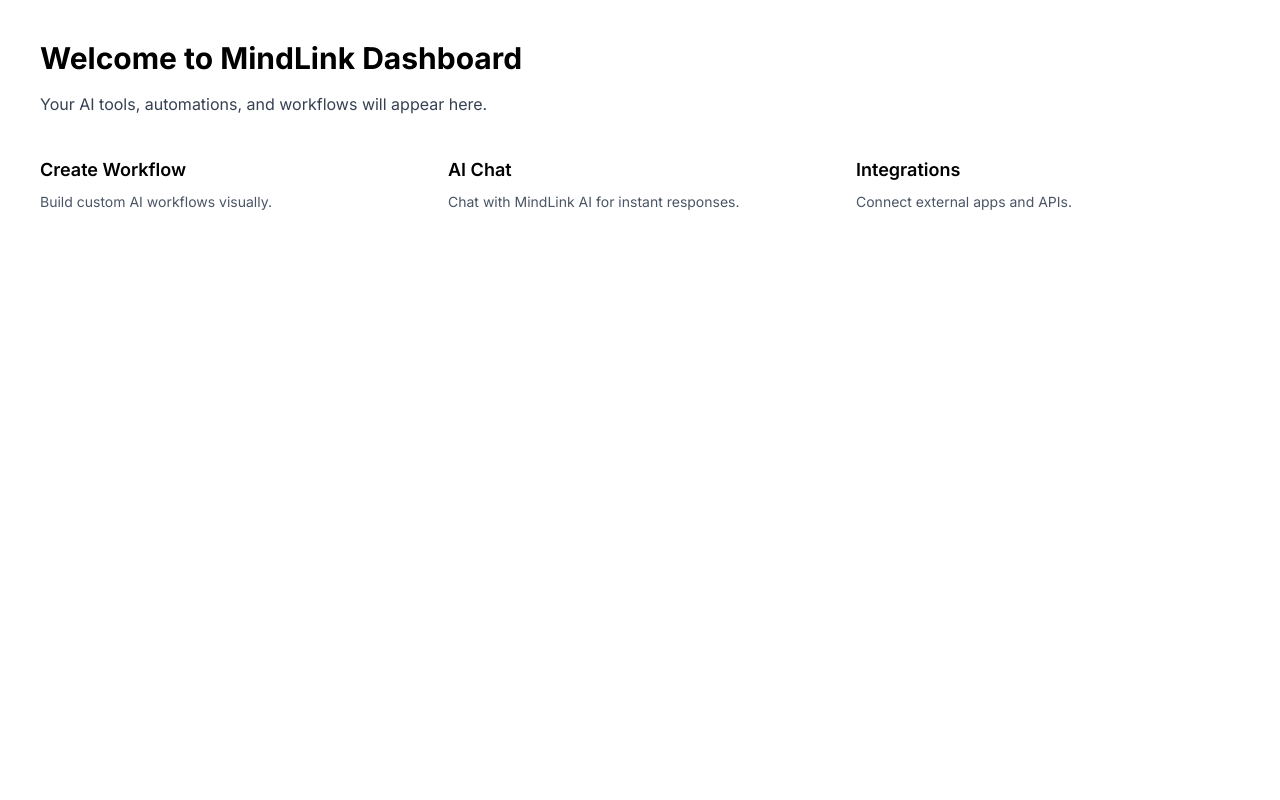
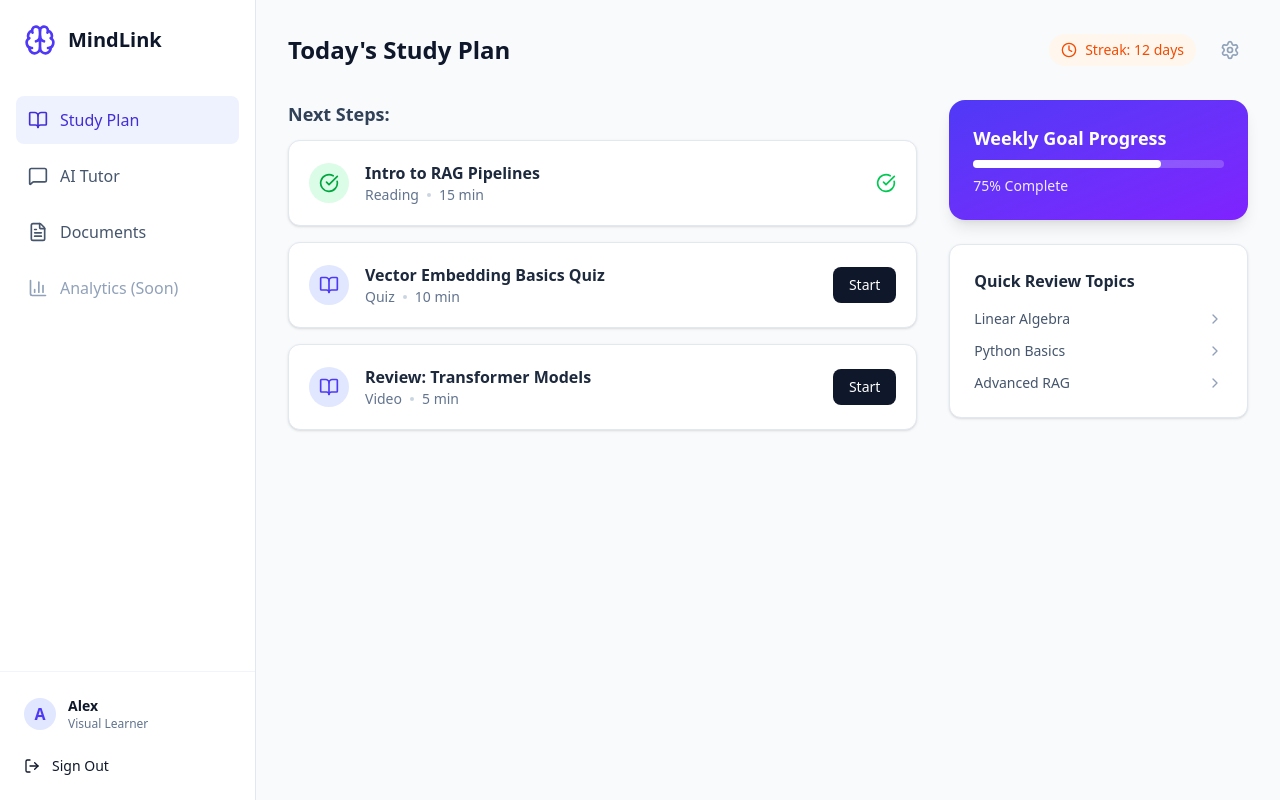
Before and after one commit to shubhcoding01/mindlink, a Next.js app in the folder frontend/: page /dashboard in a window 1280 px wide. Built offline with nearby package versions, Linux system fonts and the light colour scheme.

Commit message:
mindlink

```diff
--- a/frontend/src/app/dashboard/page.tsx
+++ b/frontend/src/app/dashboard/page.tsx
@@ -1,34 +1,190 @@
+'use client';
+
+import React, { useState } from 'react';
+import Link from 'next/link';
+import {
+  BookOpen,
+  MessageSquare,
+  BarChart3,
+  Brain,
+  FileText,
+  LogOut,
+  Settings,
+  Clock,
+  CheckCircle,
+  ChevronRight
+} from 'lucide-react';
+
+// Assuming these components are in src/components/
+import ChatInterface from '@/components/ChatInterface';
+import DocumentUploader from '@/components/DocumentUploader';
+
+// --- MOCK DATA ---
+interface UserProfile {
+  name: string;
+  learningStyle: 'Visual' | 'Textual' | 'Auditory';
+  streak: number;
+}
+interface StudyPlanItem {
+  id: string;
+  topic: string;
+  type: 'Quiz' | 'Reading' | 'Video';
+  duration: string;
+  status: 'pending' | 'completed';
+}
+
+const MOCK_USER: UserProfile = {
+  name: "Alex",
+  learningStyle: "Visual",
+  streak: 12
+};
+
+const MOCK_PLAN: StudyPlanItem[] = [
+  { id: '1', topic: 'Intro to RAG Pipelines', type: 'Reading', duration: '15 min', status: 'completed' },
+  { id: '2', topic: 'Vector Embedding Basics Quiz', type: 'Quiz', duration: '10 min', status: 'pending' },
+  { id: '3', topic: 'Review: Transformer Models', type: 'Video', duration: '5 min', status: 'pending' },
+];
+
 export default function DashboardPage() {
+  // Tabs: study (default view), chat (AI Tutor), files (Document Uploader)
+  const [activeTab, setActiveTab] = useState<'study' | 'chat' | 'files'>('study');
+
   return (
-    <div className="min-h-screen p-10">
-      <h1 className="text-3xl font-bold">Welcome to MindLink Dashboard</h1>
-
-      <p className="mt-4 text-gray-700">
-        Your AI tools, automations, and workflows will appear here.
-      </p>
-
-      <div className="grid grid-cols-1 sm:grid-cols-2 lg:grid-cols-3 gap-6 mt-10">
-        <div className="card">
-          <h3 className="text-lg font-semibold">Create Workflow</h3>
-          <p className="text-sm mt-2 text-gray-600">
-            Build custom AI workflows visually.
-          </p>
+    <div className="min-h-screen bg-slate-50 font-sans text-slate-900 flex">
+      {/* Sidebar Navigation (Fixed) */}
+      <aside className="w-20 lg:w-64 bg-white border-r border-slate-200 flex flex-col fixed h-full z-10 transition-all">
+        <div className="p-6 flex items-center gap-3">
+          <Brain className="w-8 h-8 text-indigo-600" />
+          <span className="text-xl font-bold hidden lg:block">MindLink</span>
         </div>
 
-        <div className="card">
-          <h3 className="text-lg font-semibold">AI Chat</h3>
-          <p className="text-sm mt-2 text-gray-600">
-            Chat with MindLink AI for instant responses.
-          </p>
+        {/* Navigation Items */}
+        <nav className="flex-1 px-4 space-y-2 mt-4">
+          <button onClick={() => setActiveTab('study')} className={`w-full flex items-center gap-3 p-3 rounded-lg transition ${activeTab === 'study' ? 'bg-indigo-50 text-indigo-700' : 'text-slate-600 hover:bg-slate-50 hover:text-slate-900'}`}>
+            <BookOpen className="w-5 h-5" /> <span className="hidden lg:block font-medium">Study Plan</span>
+          </button>
+          <button onClick={() => setActiveTab('chat')} className={`w-full flex items-center gap-3 p-3 rounded-lg transition ${activeTab === 'chat' ? 'bg-indigo-50 text-indigo-700' : 'text-slate-600 hover:bg-slate-50 hover:text-slate-900'}`}>
+            <MessageSquare className="w-5 h-5" /> <span className="hidden lg:block font-medium">AI Tutor</span>
+          </button>
+          <button onClick={() => setActiveTab('files')} className={`w-full flex items-center gap-3 p-3 rounded-lg transition ${activeTab === 'files' ? 'bg-indigo-50 text-indigo-700' : 'text-slate-600 hover:bg-slate-50 hover:text-slate-900'}`}>
+            <FileText className="w-5 h-5" /> <span className="hidden lg:block font-medium">Documents</span>
+          </button>
+          {/* Example for the Analytics tab from your previous lists */}
+          <button onClick={() => setActiveTab('study')} className={`w-full flex items-center gap-3 p-3 rounded-lg transition text-slate-400 cursor-not-allowed`}>
+            <BarChart3 className="w-5 h-5" /> <span className="hidden lg:block font-medium">Analytics (Soon)</span>
+          </button>
+        </nav>
+
+        {/* User Profile / Logout */}
+        <div className="p-4 border-t border-slate-100">
+          <div className="flex items-center gap-3 p-2 mb-2">
+            <div className="w-8 h-8 rounded-full bg-indigo-100 flex items-center justify-center text-indigo-600 font-bold">
+              {MOCK_USER.name[0]}
+            </div>
+            <div className="hidden lg:block">
+              <p className="text-sm font-semibold">{MOCK_USER.name}</p>
+              <p className="text-xs text-slate-500">{MOCK_USER.learningStyle} Learner</p>
+            </div>
+          </div>
+          <Link href="/login" className="w-full flex items-center gap-3 p-2 text-red-500 hover:bg-red-50 rounded-lg transition text-sm">
+            <LogOut className="w-4 h-4" /> <span className="hidden lg:block">Sign Out</span>
+          </Link>
         </div>
+      </aside>
 
-        <div className="card">
-          <h3 className="text-lg font-semibold">Integrations</h3>
-          <p className="text-sm mt-2 text-gray-600">
-            Connect external apps and APIs.
-          </p>
+      {/* Main Content Area (Offset by Sidebar) */}
+      <main className="flex-1 ml-20 lg:ml-64 p-8">
+        <header className="flex justify-between items-center mb-8">
+          <h2 className="text-2xl font-bold text-slate-900">
+            {activeTab === 'study' && "Today's Study Plan"}
+            {activeTab === 'chat' && "AI Tutor Session"}
+            {activeTab === 'files' && "Document Library"}
+          </h2>
+          <div className="flex items-center gap-4">
+            <span className="text-sm bg-orange-50 text-orange-600 px-3 py-1.5 rounded-full font-medium flex items-center gap-2">
+              <Clock className="w-4 h-4" /> Streak: {MOCK_USER.streak} days
+            </span>
+            <button className="p-2 text-slate-400 hover:text-slate-600 transition">
+              <Settings className="w-5 h-5" />
+            </button>
+          </div>
+        </header>
+
+        <div className="max-w-5xl">
+          {/* Study Plan Content */}
+          {activeTab === 'study' && (
+            <div className="grid grid-cols-1 lg:grid-cols-3 gap-8">
+              <div className="lg:col-span-2 space-y-4">
+                <h3 className="text-lg font-semibold text-slate-700 mb-3">Next Steps:</h3>
+                {MOCK_PLAN.map((item) => (
+                  <div key={item.id} className="group bg-white p-5 rounded-xl border border-slate-200 shadow-sm hover:shadow-md transition flex items-center justify-between">
+                    <div className="flex items-center gap-4">
+                      <div className={`w-10 h-10 rounded-full flex items-center justify-center ${
+                        item.status === 'completed' ? 'bg-green-100 text-green-600' : 'bg-indigo-100 text-indigo-600'
+                      }`}>
+                        {item.status === 'completed' ? <CheckCircle className="w-5 h-5" /> : <BookOpen className="w-5 h-5" />}
+                      </div>
+                      <div>
+                        <h4 className="font-semibold text-slate-800">{item.topic}</h4>
+                        <p className="text-sm text-slate-500 flex items-center gap-2">
+                          <span className="capitalize">{item.type}</span>
+                          <span className="w-1 h-1 rounded-full bg-slate-300" />
+                          {item.duration}
+                        </p>
+                      </div>
+                    </div>
+                    {item.status !== 'completed' && (
+                      <button className="px-4 py-2 bg-slate-900 text-white text-sm rounded-lg group-hover:bg-indigo-600 transition">
+                        Start
+                      </button>
+                    )}
+                    {item.status === 'completed' && (
+                       <CheckCircle className="w-5 h-5 text-green-500" />
+                    )}
+                  </div>
+                ))}
+              </div>
+
+              {/* Study Plan Sidebar */}
+              <div className="space-y-6">
+                 <div className="bg-gradient-to-br from-indigo-600 to-violet-600 rounded-2xl p-6 text-white shadow-lg">
+                    <h3 className="font-bold text-lg mb-2">Weekly Goal Progress</h3>
+                    <div className="w-full bg-white/20 h-2 rounded-full mb-2">
+                      <div className="w-[75%] bg-white h-full rounded-full" />
+                    </div>
+                    <p className="text-sm opacity-90">75% Complete</p>
+                 </div>
+
+                 <div className="bg-white rounded-xl border border-slate-200 p-6 shadow-sm">
+                   <h3 className="font-bold text-slate-800 mb-4">Quick Review Topics</h3>
+                   <div className="space-y-3">
+                     {['Linear Algebra', 'Python Basics', 'Advanced RAG'].map(topic => (
+                       <div key={topic} className="flex items-center justify-between text-sm text-slate-600 hover:text-indigo-600 cursor-pointer transition">
+                         <span>{topic}</span>
+                         <ChevronRight className="w-4 h-4 text-slate-400" />
+                       </div>
+                     ))}
+                   </div>
+                 </div>
+              </div>
+            </div>
+          )}
+
+          {/* AI Tutor Content */}
+          {activeTab === 'chat' && <ChatInterface />}
+
+          {/* Document Library Content */}
+          {activeTab === 'files' && (
+            <div className="grid grid-cols-1 md:grid-cols-2 gap-8">
+              <DocumentUploader />
+              <div className="bg-white rounded-xl border border-slate-200 p-6 shadow-sm">
+                <h3 className="font-bold text-slate-800 mb-4">Processing Queue</h3>
+                <p className="text-slate-500 text-sm">Uploaded documents are processed by the vector engine here, ready to become part of your personal knowledge base.</p>
+              </div>
+            </div>
+          )}
         </div>
-      </div>
+      </main>
     </div>
   );
 }
```
Also changed, not shown: frontend/src/components/ChatInterface.tsx (added).
